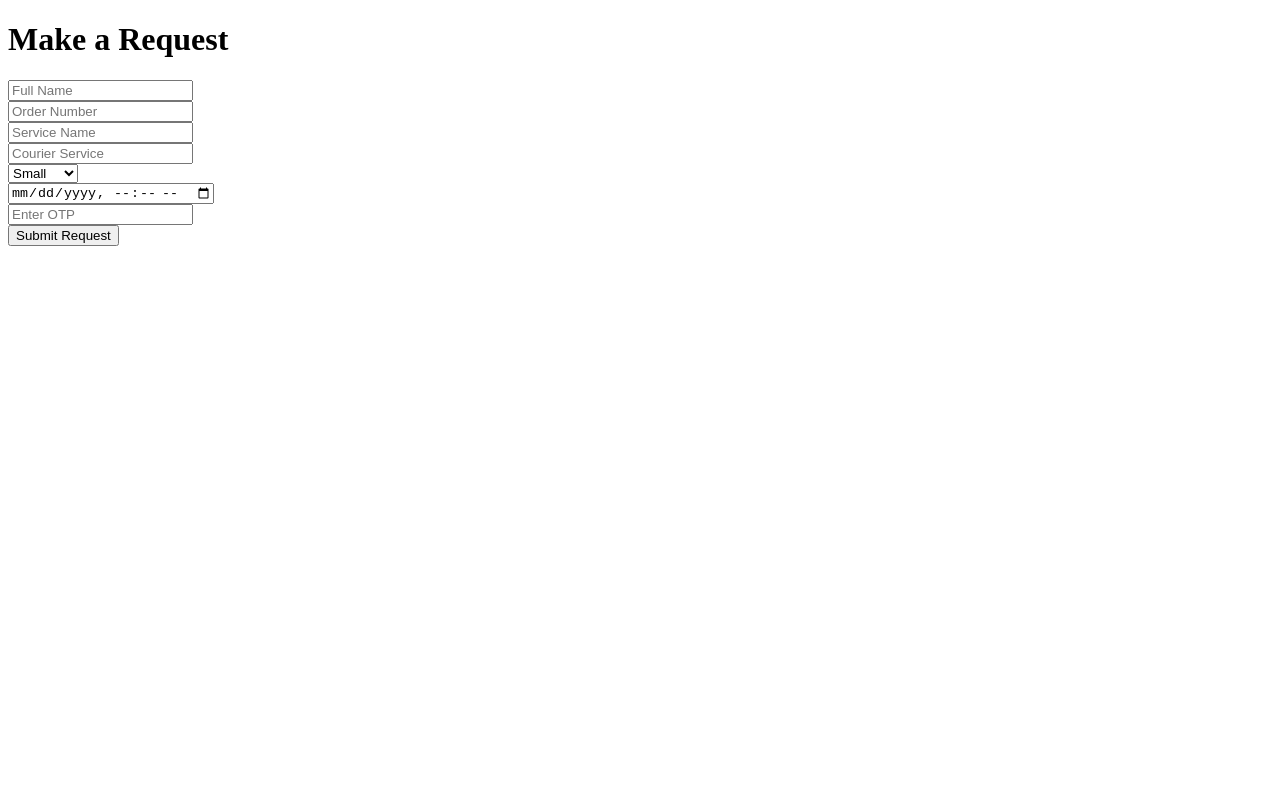
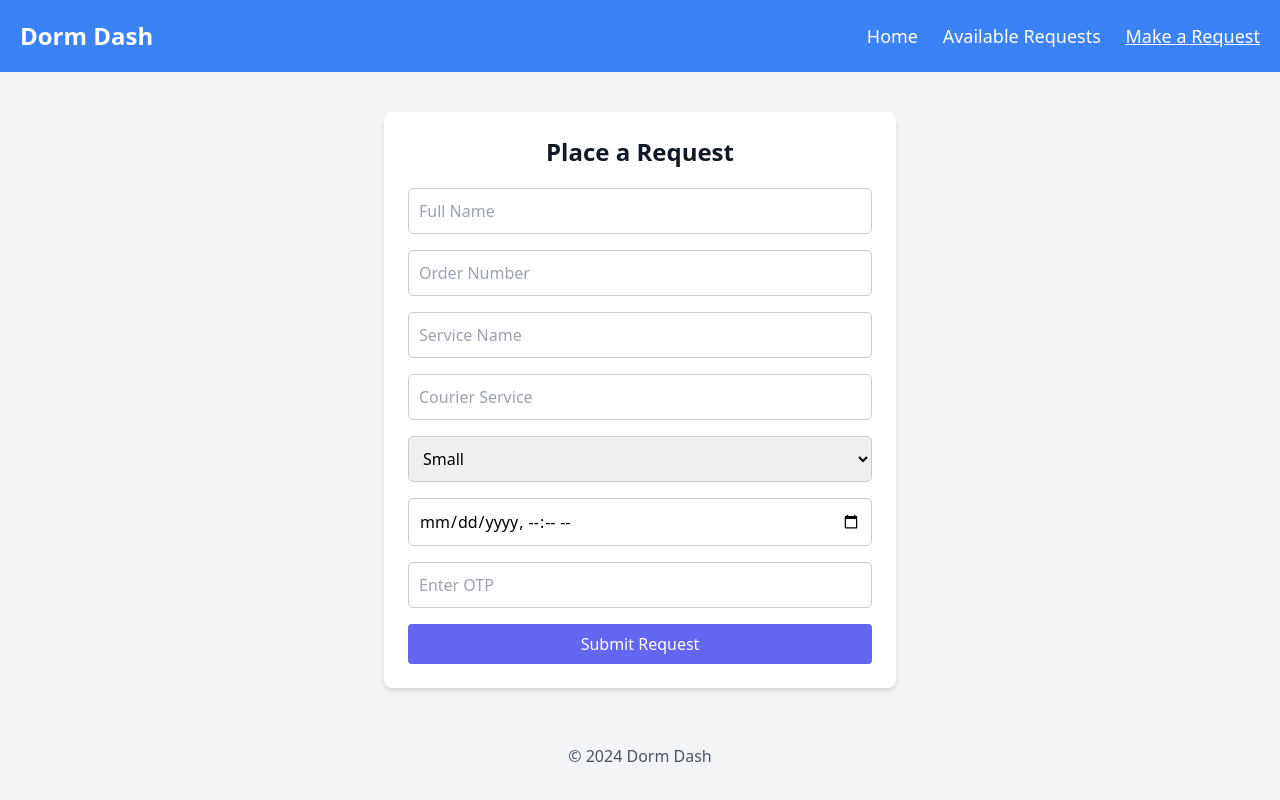
Before and after one commit to gp24ecb1a11/request, a plain HTML site: page index.html in a window 1280 px wide. Drawn offline with nearby package versions, Linux system fonts and the light colour scheme.

Commit message:
Update index.html

```diff
--- a/index.html
+++ b/index.html
@@ -5,24 +5,63 @@
     <meta name="viewport" content="width=device-width, initial-scale=1.0">
     <script src="https://www.gstatic.com/firebasejs/8.10.0/firebase-app.js"></script>
     <script src="https://www.gstatic.com/firebasejs/8.10.0/firebase-database.js"></script>
+    <script src="https://cdn.tailwindcss.com"></script>
     <script src="request.js" defer></script>
     <title>Make a Request</title>
 </head>
-<body>
-    <h1>Make a Request</h1>
-    <form id="request-form">
-        <input type="text" id="full-name" placeholder="Full Name" required><br>
-        <input type="text" id="order-number" placeholder="Order Number" required><br>
-        <input type="text" id="service-name" placeholder="Service Name" required><br>
-        <input type="text" id="courier-service" placeholder="Courier Service"><br>
-        <select id="package-size">
-            <option value="small">Small</option>
-            <option value="medium">Medium</option>
-            <option value="large">Large</option>
-        </select><br>
-        <input type="datetime-local" id="arrival-time" required><br>
-        <input type="number" id="otp" placeholder="Enter OTP" required><br>
-        <button type="submit">Submit Request</button>
-    </form>
+<body class="bg-gray-100">
+
+    <!-- Header -->
+    <header class="bg-blue-500 p-5 text-white text-lg flex justify-between items-center">
+        <h1 class="text-2xl font-bold">Dorm Dash</h1>
+        <nav class="space-x-5">
+            <a href="https://dormdash1.netlify.app/" class="hover:underline">Home</a>
+            <a href="https://dormdash1available.netlify.app/" class="hover:underline">Available Requests</a>
+            <a href="#" class="underline">Make a Request</a>
+        </nav>
+    </header>
+
+    <!-- Form Section -->
+    <section class="container mx-auto mt-10 p-6 bg-white rounded-lg shadow-md max-w-lg">
+        <h2 class="text-2xl font-bold text-gray-900 mb-5 text-center">Place a Request</h2>
+
+        <form id="request-form" class="space-y-4">
+            <input type="text" id="full-name" placeholder="Full Name" required class="input-field">
+            <input type="text" id="order-number" placeholder="Order Number" required class="input-field">
+            <input type="text" id="service-name" placeholder="Service Name" required class="input-field">
+            <input type="text" id="courier-service" placeholder="Courier Service" class="input-field">
+
+            <select id="package-size" class="input-field">
+                <option value="small">Small</option>
+                <option value="medium">Medium</option>
+                <option value="large">Large</option>
+            </select>
+
+            <input type="datetime-local" id="arrival-time" required class="input-field">
+            <input type="number" id="otp" placeholder="Enter OTP" required class="input-field">
+
+            <button type="submit" class="w-full bg-indigo-500 text-white py-2 rounded hover:bg-indigo-600">Submit Request</button>
+        </form>
+    </section>
+
+    <!-- Footer -->
+    <footer class="text-center text-gray-600 mt-10 py-4">
+        © 2024 Dorm Dash
+    </footer>
+
+    <style>
+        .input-field {
+            width: 100%;
+            padding: 10px;
+            border: 1px solid #ccc;
+            border-radius: 5px;
+            outline: none;
+            transition: border 0.3s ease;
+        }
+        .input-field:focus {
+            border-color: #6366f1;
+        }
+    </style>
+
 </body>
 </html>
```
